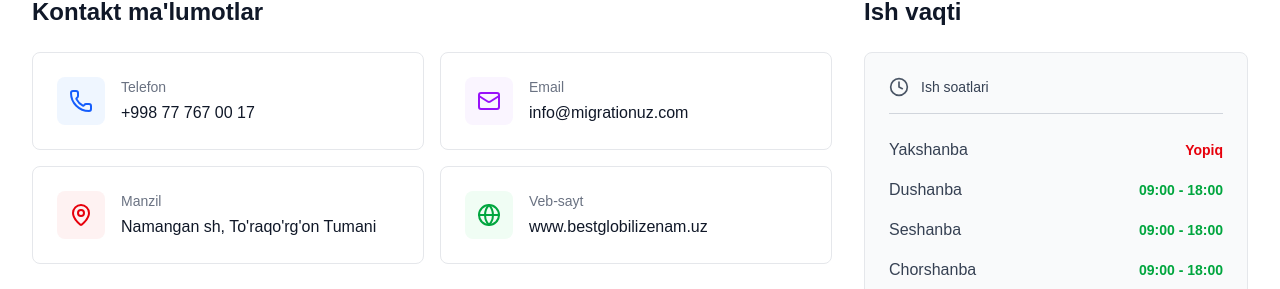
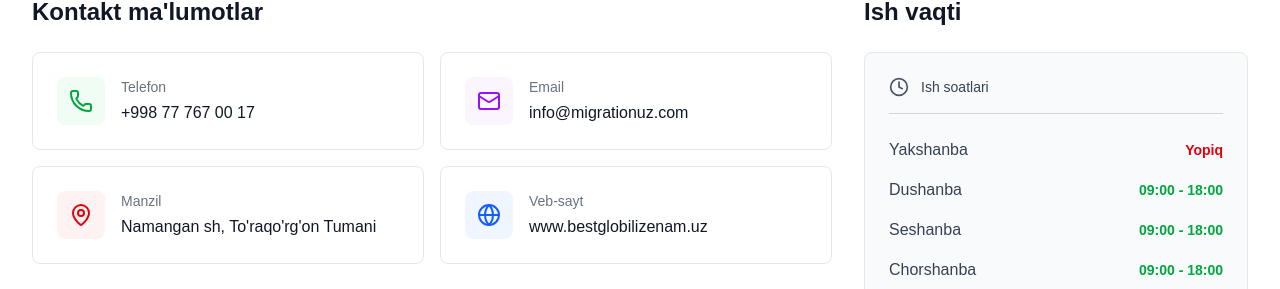
Before and after one commit to islome/migration, a Next.js app: page /about/contact in a window 1280 px wide. Shown: the part 288-577 px from the top of the page. Built offline with nearby package versions, Linux system fonts and the light colour scheme.

Commit message:
color changes in icons

```diff
--- a/app/about/contact/page.tsx
+++ b/app/about/contact/page.tsx
@@ -24,7 +24,7 @@ export default function ContactPage() {
       label: "Telefon",
       value: "+998 77 767 00 17",
       link: "tel:+998777670017",
-      color: "bg-blue-50 text-blue-600",
+      color: "bg-green-50 text-green-600",
     },
     {
       icon: <Mail className="w-6 h-6" />,
@@ -45,7 +45,7 @@ export default function ContactPage() {
       label: "Veb-sayt",
       value: "www.bestglobilizenam.uz",
       link: "https://www.bestglobalizenam.uz",
-      color: "bg-green-50 text-green-600",
+      color: "bg-blue-50 text-blue-600",
     },
   ];
 
```
